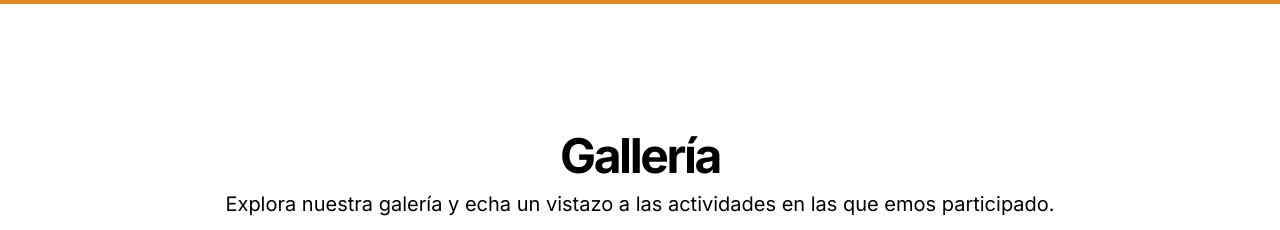
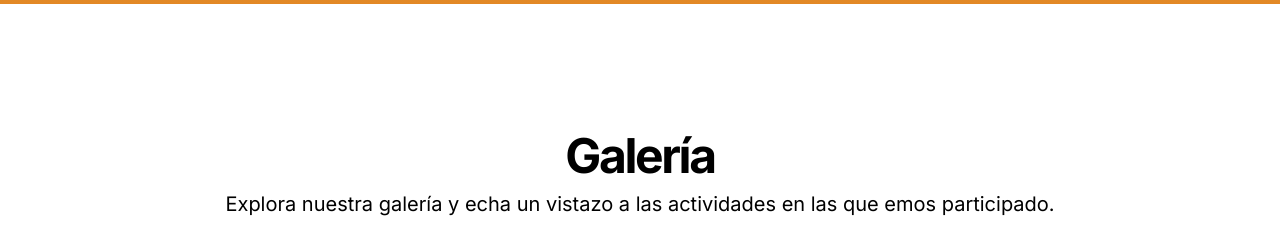
Before and after one commit to MarcosA00/comunahogar, a Next.js app: page / in a window 1280 px wide. Shown: the part 2360-2590 px from the top of the page. Built offline with nearby package versions, Linux system fonts and the light colour scheme.

Commit message:
Actualizar Carousel.js

```diff
--- a/components/index/Carousel.js
+++ b/components/index/Carousel.js
@@ -8,7 +8,7 @@ export default function Carousel() {
         <div className="flex flex-col items-center justify-center space-y-4 text-center">
           <div className="space-y-2">
             <h2 className="text-3xl font-bold tracking-tighter sm:text-5xl">
-              Gallería
+              Galería
             </h2>
             <p className="max-w-[900px] text-muted-foreground md:text-xl/relaxed lg:text-base/relaxed xl:text-xl/relaxed">
               Explora nuestra galería y echa un vistazo a las actividades en las que emos participado.
```
